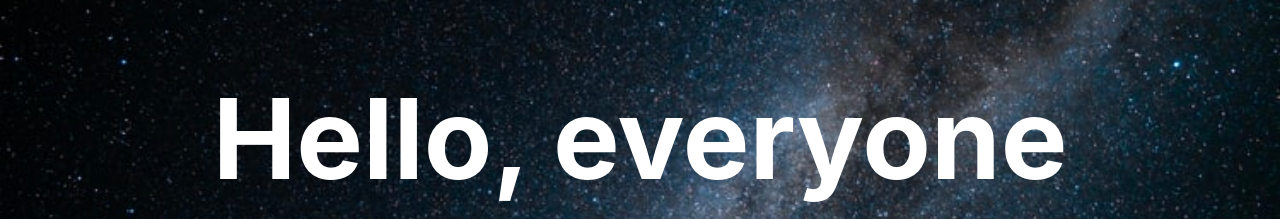
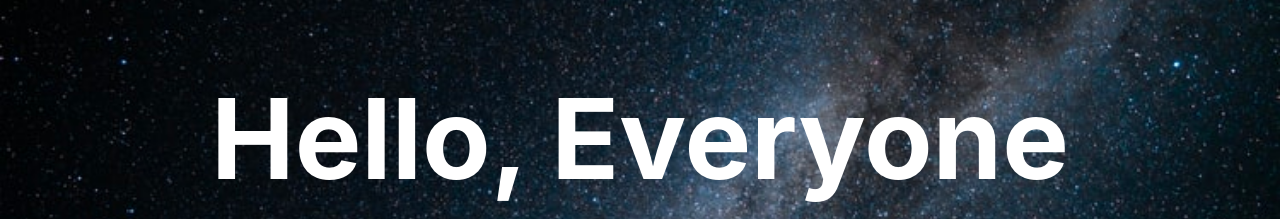
Before and after one commit to Alina-Mushtaq/demo, a plain HTML site: page index.html in a window 1280 px wide. Shown: the part 182-401 px from the top of the page. Drawn offline with nearby package versions, Linux system fonts and the light colour scheme.

Commit message:
initial upload

```diff
--- a/index.html
+++ b/index.html
@@ -108,7 +108,7 @@
     <section class="hero d-flex align-items-center">
       <div class="container text-center">
         <span class="text-white font-weight-bold hero-tagline"
-          >Hello, everyone</span
+          >Hello, Everyone</span
         >
         <p class="text-white font-size-small font-weight-bold">
           Lorem, ipsum dolor sit amet consectetur adipisicing elit. Voluptatum,
```
